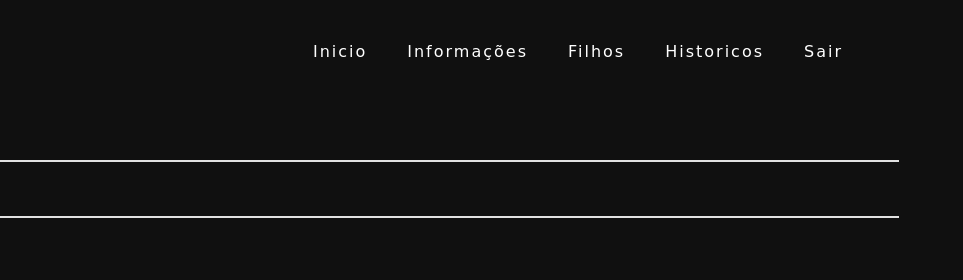
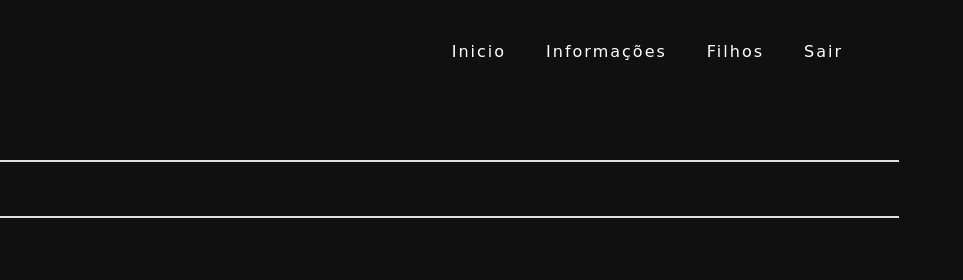
Before and after one commit to JeanLucasDev/CantinaON, a plain HTML site: page tela_responsavel_meus_filhos.html in a window 1280 px wide. Shown: the top 280 px of the page, 317-1280 px from the left. Drawn offline with nearby package versions, Linux system fonts and the light colour scheme; a web font is replaced by a local one.

Commit message:
Atualizado

```diff
--- a/tela_responsavel_meus_filhos.html
+++ b/tela_responsavel_meus_filhos.html
@@ -29,7 +29,6 @@
                 <li><a href="tela_responsavel_principal.html">Inicio</a></li>
                 <li><a href="tela_responsavel_principal.html">Informações</a></li>
                 <li><a href="tela_responsavel_meus_filhos.html">Filhos</a></li>
-                <li><a href="tela_responsavel_historico.html">Historicos</a></li>
                 <li><a href="login.html">Sair</a></li>
             </ul>
         </div>
@@ -44,7 +43,6 @@
                     <li><a href="tela_responsavel_principal.html">Inicio</a></li>
                     <li><a href="tela_responsavel_principal.html">Informações</a></li>
                     <li><a href="tela_responsavel_meus_filhos.html">Filhos</a></li>
-                    <li><a href="tela_responsavel_historico.html">Historicos</a></li>
                     <li><a href="login.html">Sair</a></li>
                 </ul>
             </div>
```
Also changed, not shown: tela_responsavel_principal.html (+0 -2 lines).
